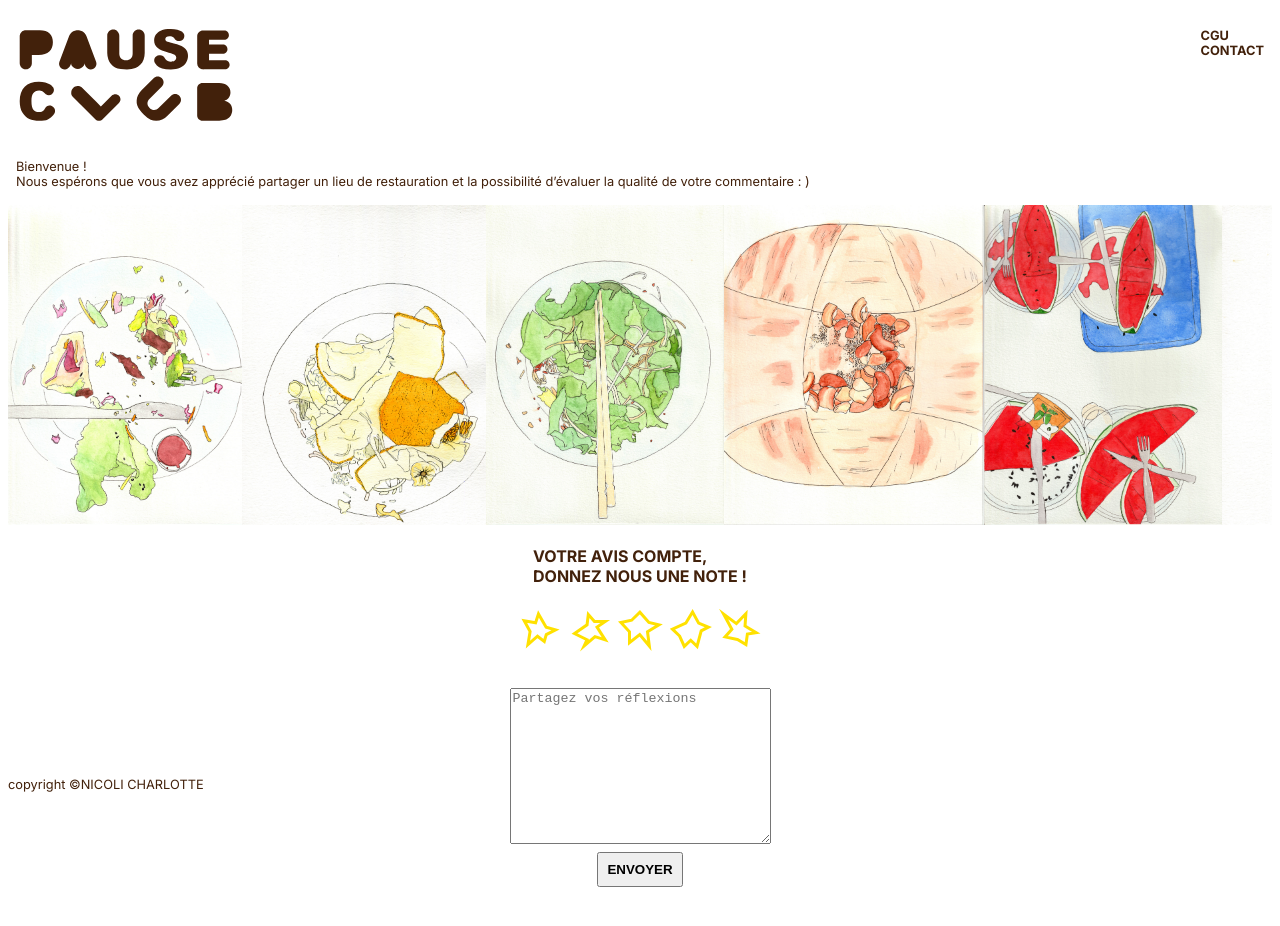
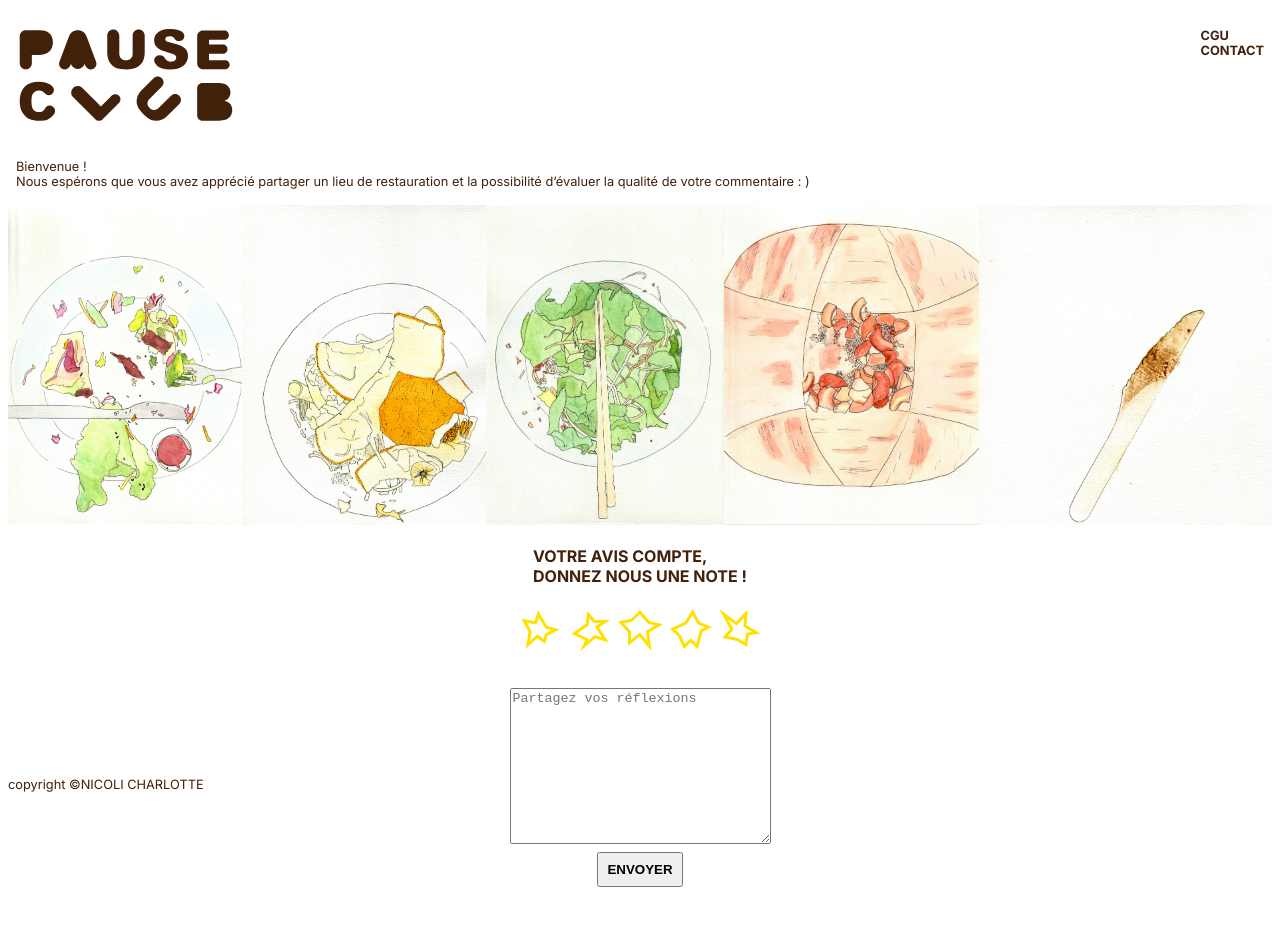
Before and after one commit to VincentDeSaussure/pauseclub.fr, a Next.js app: page / in a window 1280 px wide. Shown: the top 926 px of the page. Built offline with nearby package versions, Linux system fonts and the light colour scheme.

Commit message:
feat: retouche dessin 5

```diff
--- a/src/components/carousel.tsx
+++ b/src/components/carousel.tsx
@@ -1,5 +1,4 @@
 import Image from 'next/image';
-import slide1 from '../../public/carousel/Pause club 1 - Nicoli Charlotte.jpg';
 import slide2 from '../../public/carousel/Pause club 2 - Nicoli Charlotte.jpg';
 import slide3 from '../../public/carousel/Pause club 3 - Nicoli Charlotte.jpg';
 import slide4 from '../../public/carousel/Pause club 4 - Nicoli Charlotte.jpg';
@@ -14,7 +13,6 @@ export function Carousel() {
       <Image src={slide4} alt={'slide 4 - Dessin pause club 4 - Nicoli Charlotte'} height={320}/>
       <Image src={slide3} alt={'slide 3 - Dessin pause club 3 - Nicoli Charlotte'} height={320}/>
       <Image src={slide5} alt={'slide 5 - Dessin pause club 5 - Nicoli Charlotte'} height={320}/>
-      <Image src={slide1} alt={'slide 1 - Dessin pause club 1 - Nicoli Charlotte'} height={320}/>
       <Image src={slide6} alt={'slide 6 - Dessin pause club 6 - Nicoli Charlotte'} height={320}/>
     </div>
   </section>;
```
Also changed, not shown: public/carousel/Pause club 5 - Nicoli Charlotte.jpg.
